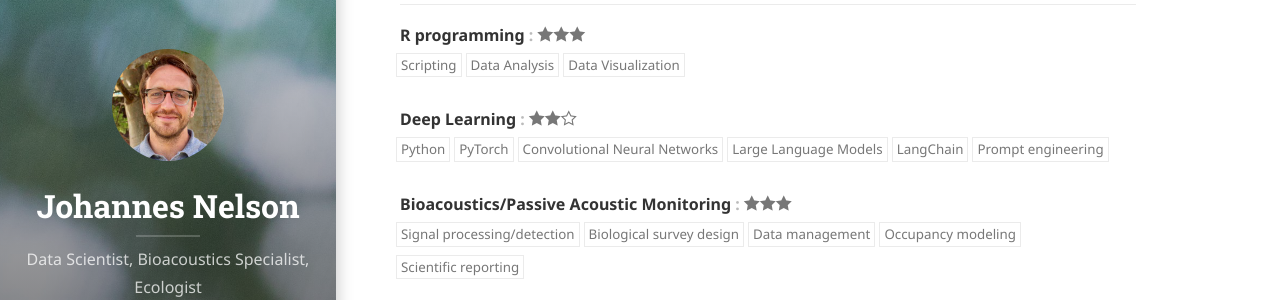
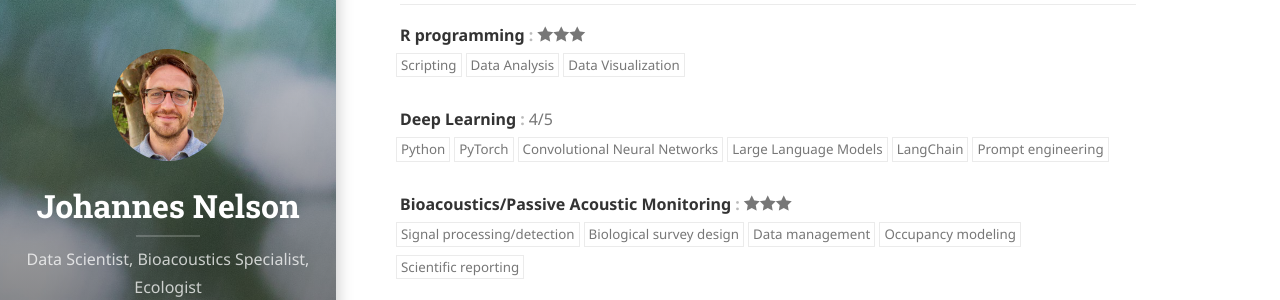
Before and after one commit to johannesnelson/johannesnelson.github.io, a Jekyll site: the page built from resume.md, in a window 1280 px wide and 900 px high, scrolled down 2772 px. Shown: the part 152-452 px from the top of the window. Built offline with Jekyll 4.4.1, drawn with Linux system fonts in a browser that asks for light colours; cached includes are drawn as plain includes; nearby versions of some CDN libraries; some web fonts are replaced; library files that are not in the unit come from our copies.

Commit message:
Resume development

```diff
--- a/_data/resume.yml
+++ b/_data/resume.yml
@@ -121,7 +121,7 @@ skills:
       - "Data Analysis"
       - "Data Visualization"
   - name: "Deep Learning"
-    level: "2/3"
+    level: "4/5"
     keywords:
       - "Python"
       - "PyTorch"
```
